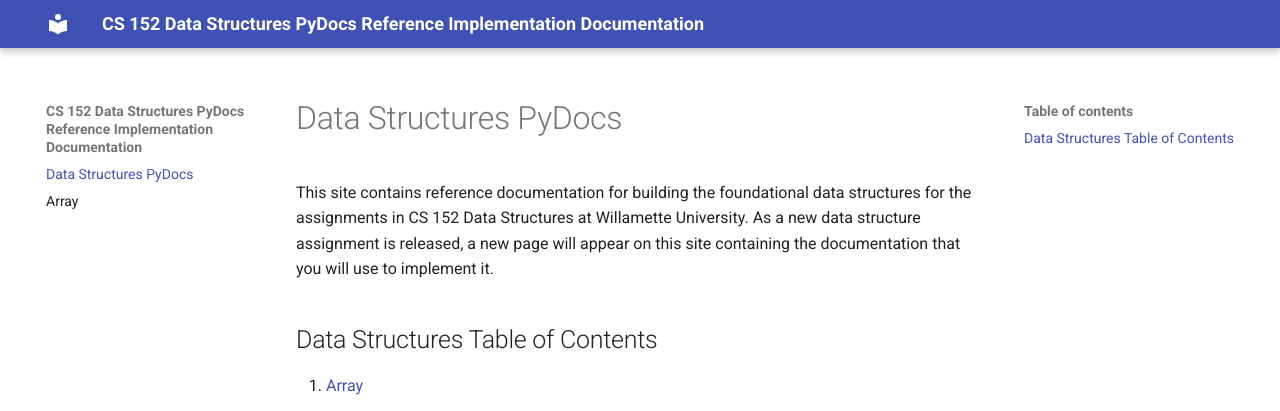
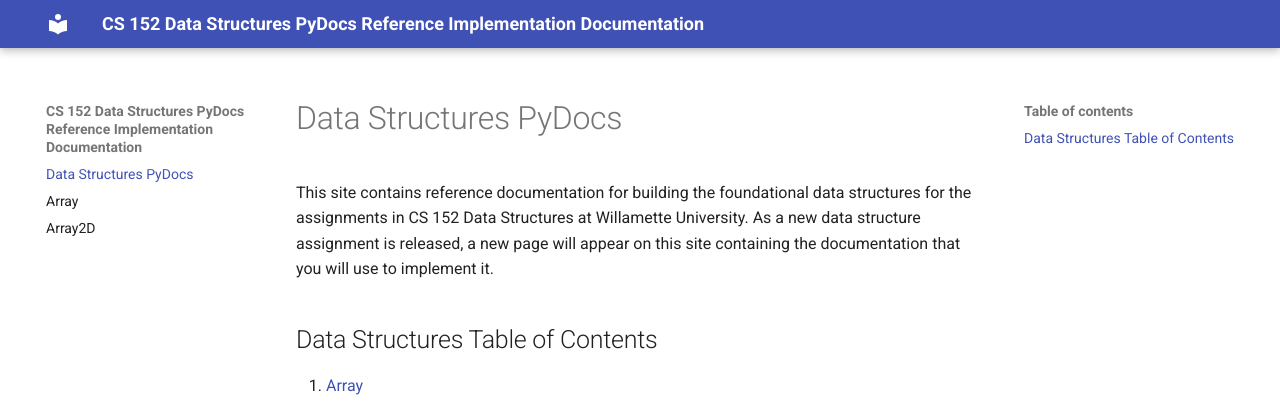
Before and after one commit to LucasCordova/DataStructuresPyDocs, an MkDocs documentation site: the page built from docs/index.md, in a window 1280 px wide. Shown: the top 411 px of the page. Built offline with MkDocs 1.6.1 and Material for MkDocs 9.7.7, drawn with Linux system fonts in a browser that asks for light colours.

Commit message:
Updated nav

```diff
--- a/mkdocs.yml
+++ b/mkdocs.yml
@@ -12,3 +12,4 @@ plugins:
 nav:
  - Data Structures PyDocs: index.md
  - Array: array.md
+ - Array2D: array2d.md
```
